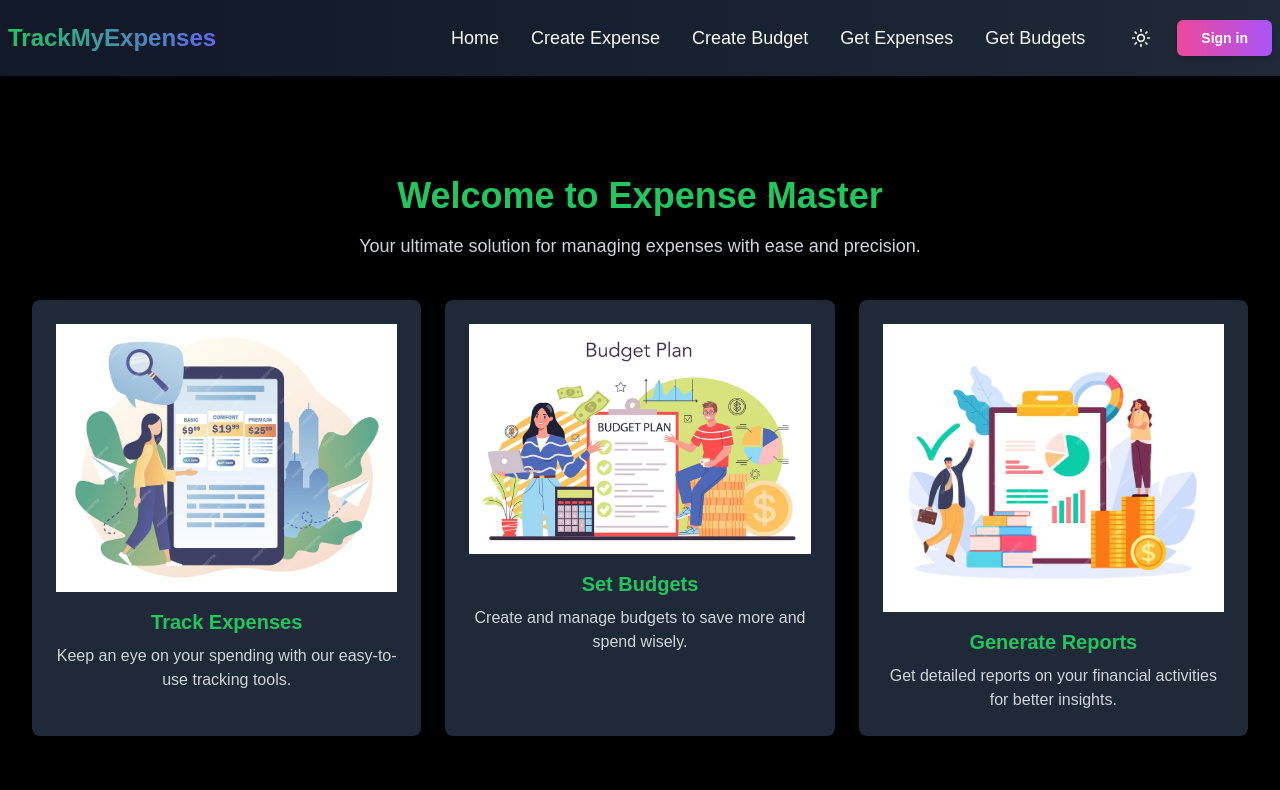
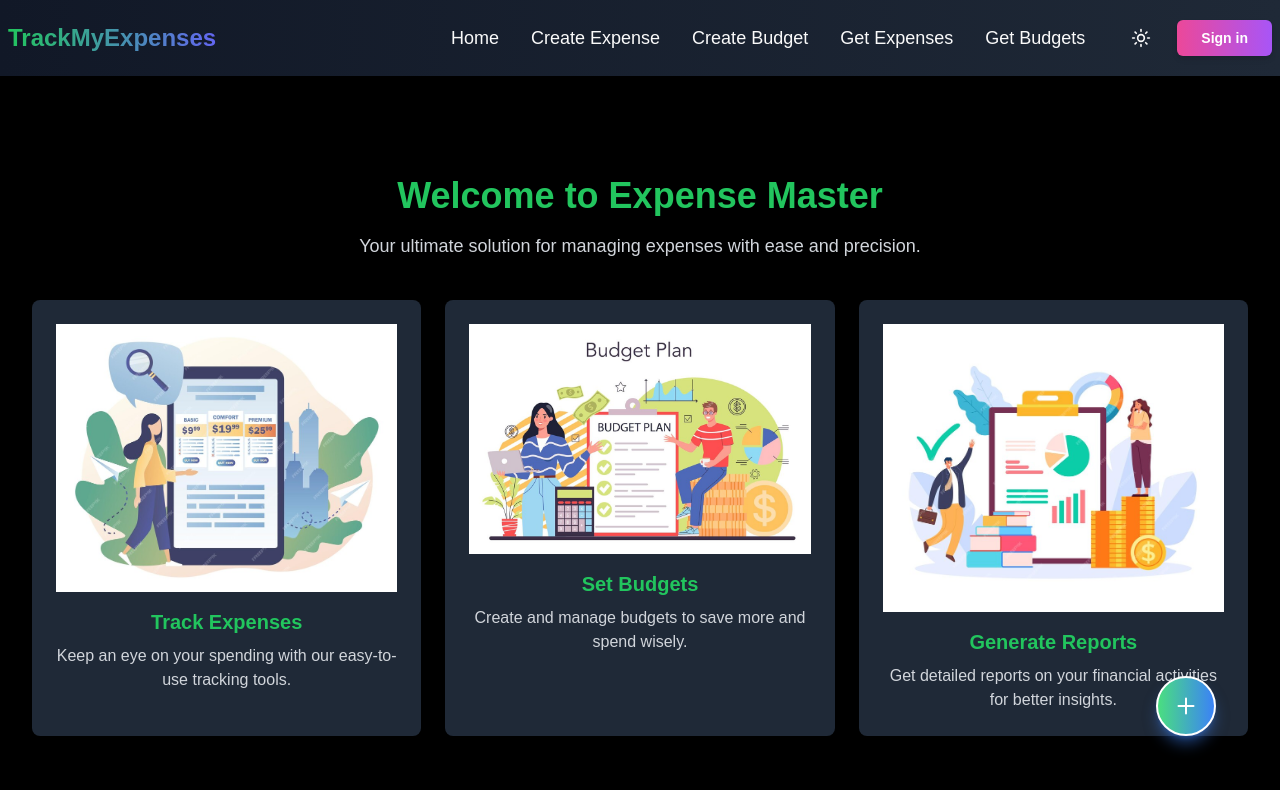
Before and after one commit to Yasg-uru/Expense-manager-frontend-, a React (Vite) app: page / in a window 1280 px wide. Shown: the top 790 px of the page. Built offline with nearby package versions, Linux system fonts and the light colour scheme.

Commit message:
created rouned + button for adding expenses

```diff
--- a/src/pages/CreateExpense.tsx
+++ b/src/pages/CreateExpense.tsx
@@ -40,6 +40,7 @@ const CreateExpense: React.FC = () => {
       recurring: false,
       currency: "",
     });
+
   };
   return (
 
--- a/src/pages/Home.tsx
+++ b/src/pages/Home.tsx
@@ -3,10 +3,11 @@ import React from "react";
 import ExpenseTrackImage from "../assets/expense_tracking.jpg";
 import ExpenseBudgetImage from "../assets/budget_image.jpg";
 import ExpenseBudgetReport from "../assets/Report_expense.jpg";
+import HomeWrapper from "./HomeWrapper";
 
 const Home: React.FC = () => {
   return (
-
+    <HomeWrapper>
       <div className="min-h-screen bg-black text-white flex flex-col items-center justify-center p-8">
         <div className="text-center mb-10">
           <h1 className="text-green-500 font-bold text-4xl mb-4">
@@ -64,7 +65,7 @@ const Home: React.FC = () => {
           </button>
         </div> */}
       </div>
-
+    </HomeWrapper>
   );
 };
 
--- a/src/pages/HomeWrapper.tsx
+++ b/src/pages/HomeWrapper.tsx
@@ -1,149 +1,183 @@
-import { FaBars } from "react-icons/fa";
-import { RxCross1 } from "react-icons/rx";
-import { Link, useNavigate } from "react-router-dom";
-import React from "react";
-import { useDispatch, useSelector } from "react-redux";
-import RootStateInterface from "../interfaces/RootStateInterface";
-import { Logout } from "../Redux_toolkit/AuthSlice";
+// import { FaBars } from "react-icons/fa";
+// import { RxCross1 } from "react-icons/rx";
+// import { Link, useNavigate } from "react-router-dom";
+// import React from "react";
+// import { useDispatch, useSelector } from "react-redux";
+// import RootStateInterface from "../interfaces/RootStateInterface";
+// import { Logout } from "../Redux_toolkit/AuthSlice";
 
-const HomeWrapper: React.FC<{ children?: React.ReactNode }> = ({
+import { Button } from "@/components/ui/button";
+import { useNavigate } from "react-router-dom";
+
+// const HomeWrapper: React.FC<{ children?: React.ReactNode }> = ({
+//   children,
+// }) => {
+//   const dispatch = useDispatch();
+
+//   const navigate = useNavigate();
+//   const isLoggedIn = useSelector<RootStateInterface>(
+//     (state) => state.auth.isLoggedin
+//   );
+//   const HandleLogout = () => {
+//     dispatch(Logout() as any);
+//   };
+//   const imageurl = useSelector<RootStateInterface>(
+//     (state) => state.auth.imageurl
+//   ) as string;
+//   console.log("this is a is loggedin:", isLoggedIn);
+
+//   return (
+//     <>
+//       <div className="drawer">
+//         <input id="my-drawer" type="checkbox" className="drawer-toggle" />
+//         <div className="drawer-content">
+//           {/* Page content here */}
+//           <label htmlFor="my-drawer">
+//             <FaBars size={45} color="white" />
+//           </label>
+//           {children} {/* Render children prop here */}
+//         </div>
+//         <div className="drawer-side">
+//           <label
+//             htmlFor="my-drawer"
+//             aria-label="close sidebar"
+//             className="drawer-overlay"
+//           ></label>
+
+//           <ul className="menu p-4 w-80 min-h-full bg-black text-base-content ">
+//             <label
+//               htmlFor="my-drawer"
+//               aria-label="close sidebar"
+//               className="drawer-overlay"
+//             >
+//               <RxCross1 color="white" size={25} className="close sidebar" />
+//             </label>
+
+//             <li className="hover:bg-gradient-to-r from-green-500 to-indigo-500 ">
+//               <Link to={`/`} className="text-white">
+//                 Home{" "}
+//               </Link>
+//             </li>
+//             <li className="hover:bg-gradient-to-r from-green-500 to-indigo-500 ">
+//               <Link to={`/create-expense`} className="text-white">
+//                 Create Expense
+//               </Link>
+//             </li>
+//             <li className="hover:bg-gradient-to-r from-green-500 to-indigo-500 ">
+//               <Link to={"/create-budget"} className="text-white">
+//                 Create Budget{" "}
+//               </Link>
+//             </li>
+//             <li className="hover:bg-gradient-to-r from-green-500 to-indigo-500 ">
+//               <Link to={`/getexpense`} className="text-white">
+//                 Get Expenses{" "}
+//               </Link>
+//             </li>
+//             <li className="hover:bg-gradient-to-r from-green-500 to-indigo-500 ">
+//               <Link to={`/getbudgets`} className="text-white">
+//                 Get Budgets{" "}
+//               </Link>
+//             </li>
+
+//             {isLoggedIn === false ? (
+//               <div className="flex flex-col gap-2 h-11 w-full mt-5">
+//                 <button
+//                   className="btn bg-gradient-to-r from-green-500 to-indigo-500 hover:bg-gradient-to-l text-white font-bold py-2 px-6 rounded-full shadow-md"
+//                   onClick={() => {
+//                     navigate("/login");
+//                   }}
+//                 >
+//                   Login
+//                 </button>
+//                 <button
+//                   className="btn bg-gradient-to-r from-green-500 to-indigo-500 hover:bg-gradient-to-l text-white font-bold py-2 px-6 rounded-full shadow-md"
+//                   onClick={() => {
+//                     navigate("/register");
+//                   }}
+//                 >
+//                   Signup
+//                 </button>
+//               </div>
+//             ) : (
+//               <div className="dropdown dropdown-end">
+//                 <div
+//                   tabIndex={0}
+//                   role="button"
+//                   className="btn btn-ghost btn-circle avatar"
+//                 >
+//                   <div className="w-10 rounded-full">
+//                     {imageurl ? (
+//                       <img alt="nothing" src={imageurl} />
+//                     ) : (
+//                       <img
+//                         alt="Tailwind CSS Navbar component"
+//                         src="https://img.daisyui.com/images/stock/photo-1534528741775-53994a69daeb.jpg"
+//                       />
+//                     )}
+//                   </div>
+//                 </div>
+//                 <ul
+//                   tabIndex={0}
+//                   className="mt-3 z-[1] p-2 shadow menu menu-sm dropdown-content bg-black text-white border border-green-500 rounded-box w-52"
+//                 >
+//                   <li>
+//                     <a
+//                       onClick={() => {
+//                         navigate("/profile");
+//                       }}
+//                       className="justify-between"
+//                     >
+//                       Profile
+//                       <span className="badge">New</span>
+//                     </a>
+//                   </li>
+//                   <li>
+//                     <a>Settings</a>
+//                   </li>
+//                   <li>
+//                     <a onClick={HandleLogout}>Logout</a>
+//                   </li>
+//                 </ul>
+//               </div>
+//             )}
+//           </ul>
+//         </div>
+//       </div>
+//     </>
+//   );
+// };
+
+// export default HomeWrapper;
+
+// // Signup component
+// Assuming you are using a button component
+
+const HomeWrapper: React.FunctionComponent<{ children?: React.ReactNode }> = ({
   children,
 }) => {
-  const dispatch = useDispatch();
-
-  const navigate = useNavigate();
-  const isLoggedIn = useSelector<RootStateInterface>(
-    (state) => state.auth.isLoggedin
-  );
-  const HandleLogout = () => {
-    dispatch(Logout() as any);
-  };
-  const imageurl = useSelector<RootStateInterface>(
-    (state) => state.auth.imageurl
-  ) as string;
-  console.log("this is a is loggedin:", isLoggedIn);
+  const navigate=useNavigate();
 
   return (
-    <>
-      <div className="drawer">
-        <input id="my-drawer" type="checkbox" className="drawer-toggle" />
-        <div className="drawer-content">
-          {/* Page content here */}
-          <label htmlFor="my-drawer">
-            <FaBars size={45} color="white" />
-          </label>
-          {children} {/* Render children prop here */}
-        </div>
-        <div className="drawer-side">
-          <label
-            htmlFor="my-drawer"
-            aria-label="close sidebar"
-            className="drawer-overlay"
-          ></label>
-
-          <ul className="menu p-4 w-80 min-h-full bg-black text-base-content ">
-            <label
-              htmlFor="my-drawer"
-              aria-label="close sidebar"
-              className="drawer-overlay"
-            >
-              <RxCross1 color="white" size={25} className="close sidebar" />
-            </label>
-
-            <li className="hover:bg-gradient-to-r from-green-500 to-indigo-500 ">
-              <Link to={`/`} className="text-white">
-                Home{" "}
-              </Link>
-            </li>
-            <li className="hover:bg-gradient-to-r from-green-500 to-indigo-500 ">
-              <Link to={`/create-expense`} className="text-white">
-                Create Expense
-              </Link>
-            </li>
-            <li className="hover:bg-gradient-to-r from-green-500 to-indigo-500 ">
-              <Link to={"/create-budget"} className="text-white">
-                Create Budget{" "}
-              </Link>
-            </li>
-            <li className="hover:bg-gradient-to-r from-green-500 to-indigo-500 ">
-              <Link to={`/getexpense`} className="text-white">
-                Get Expenses{" "}
-              </Link>
-            </li>
-            <li className="hover:bg-gradient-to-r from-green-500 to-indigo-500 ">
-              <Link to={`/getbudgets`} className="text-white">
-                Get Budgets{" "}
-              </Link>
-            </li>
-
-            {isLoggedIn === false ? (
-              <div className="flex flex-col gap-2 h-11 w-full mt-5">
-                <button
-                  className="btn bg-gradient-to-r from-green-500 to-indigo-500 hover:bg-gradient-to-l text-white font-bold py-2 px-6 rounded-full shadow-md"
-                  onClick={() => {
-                    navigate("/login");
-                  }}
-                >
-                  Login
-                </button>
-                <button
-                  className="btn bg-gradient-to-r from-green-500 to-indigo-500 hover:bg-gradient-to-l text-white font-bold py-2 px-6 rounded-full shadow-md"
-                  onClick={() => {
-                    navigate("/register");
-                  }}
-                >
-                  Signup
-                </button>
-              </div>
-            ) : (
-              <div className="dropdown dropdown-end">
-                <div
-                  tabIndex={0}
-                  role="button"
-                  className="btn btn-ghost btn-circle avatar"
-                >
-                  <div className="w-10 rounded-full">
-                    {imageurl ? (
-                      <img alt="nothing" src={imageurl} />
-                    ) : (
-                      <img
-                        alt="Tailwind CSS Navbar component"
-                        src="https://img.daisyui.com/images/stock/photo-1534528741775-53994a69daeb.jpg"
-                      />
-                    )}
-                  </div>
-                </div>
-                <ul
-                  tabIndex={0}
-                  className="mt-3 z-[1] p-2 shadow menu menu-sm dropdown-content bg-black text-white border border-green-500 rounded-box w-52"
-                >
-                  <li>
-                    <a
-                      onClick={() => {
-                        navigate("/profile");
-                      }}
-                      className="justify-between"
-                    >
-                      Profile
-                      <span className="badge">New</span>
-                    </a>
-                  </li>
-                  <li>
-                    <a>Settings</a>
-                  </li>
-                  <li>
-                    <a onClick={HandleLogout}>Logout</a>
-                  </li>
-                </ul>
-              </div>
-            )}
-          </ul>
-        </div>
-      </div>
-    </>
+    <div className="min-h-screen static">
+      {children}
+      <Button onClick={()=>navigate("/create-expense")} className="bg-gradient-to-r from-green-400 to-blue-500 hover:from-blue-500 hover:to-green-400 text-white h-[60px] w-[60px] rounded-full border-2 border-white shadow-lg shadow-blue-500/50 fixed bottom-16 right-16 flex items-center justify-center transition-transform duration-300 ease-in-out transform hover:scale-110">
+        <svg
+          xmlns="http://www.w3.org/2000/svg"
+          fill="none"
+          viewBox="0 0 24 24"
+          strokeWidth={2}
+          stroke="currentColor"
+          className="w-6 h-6"
+        >
+          <path
+            strokeLinecap="round"
+            strokeLinejoin="round"
+            d="M12 4.5v15m7.5-7.5h-15"
+          />
+        </svg>
+      </Button>
+    </div>
   );
 };
 
 export default HomeWrapper;
-
-// Signup component
```
